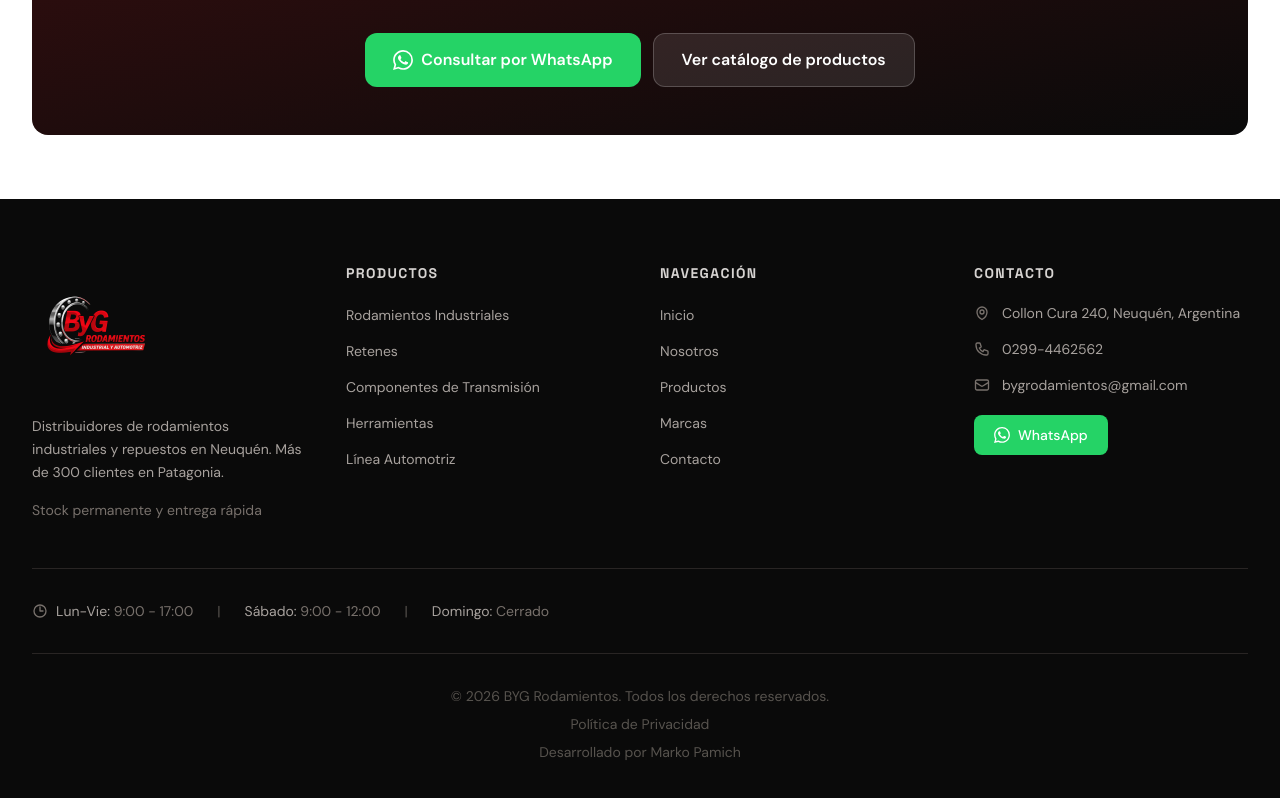
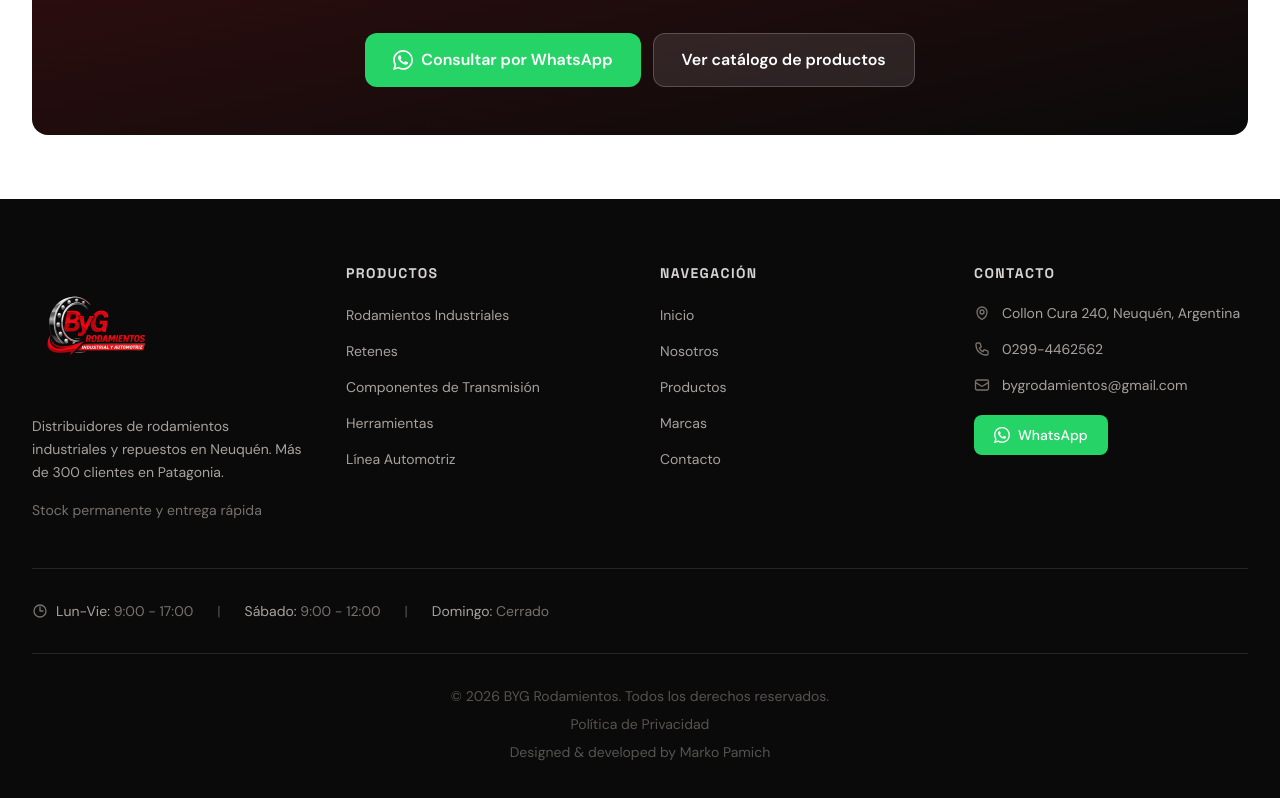
Before and after one commit to Markopamichh/bygrodamientos, a Next.js app: page /marcas in a window 1280 px wide. Shown: the part 3077-3875 px from the top of the page. Built offline with nearby package versions, Linux system fonts and the light colour scheme; no server answers.

Commit message:
arreglo links

```diff
--- a/src/components/layout/Footer.tsx
+++ b/src/components/layout/Footer.tsx
@@ -148,7 +148,7 @@ export default function Footer() {
             rel="noopener noreferrer"
             className="hover:text-stone-400 transition-colors duration-300"
           >
-            Desarrollado por Marko Pamich
+            Designed & developed by Marko Pamich
           </a>
         </div>
       </Container>
```
Also changed, not shown: .sc/last-chat-settings.json.
